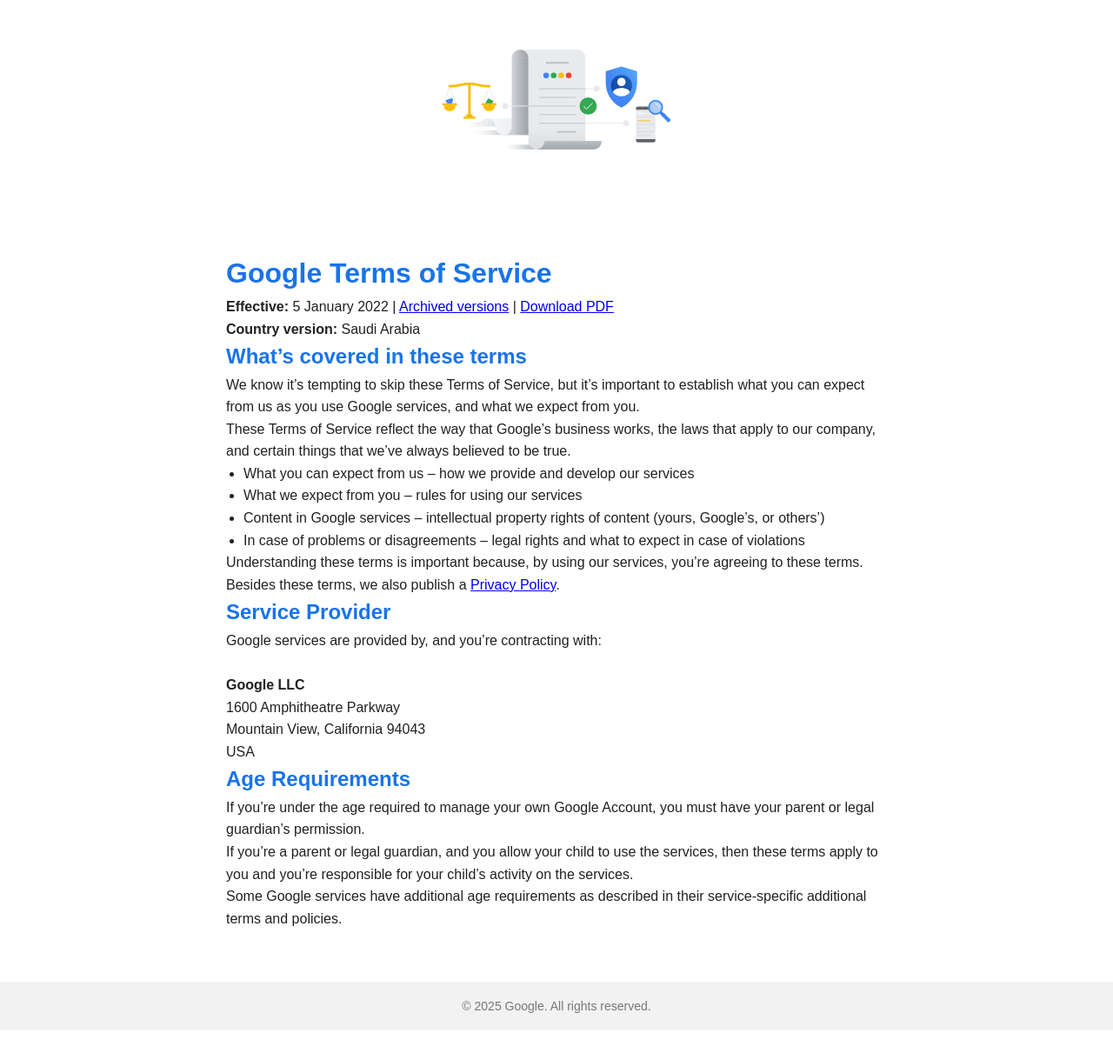
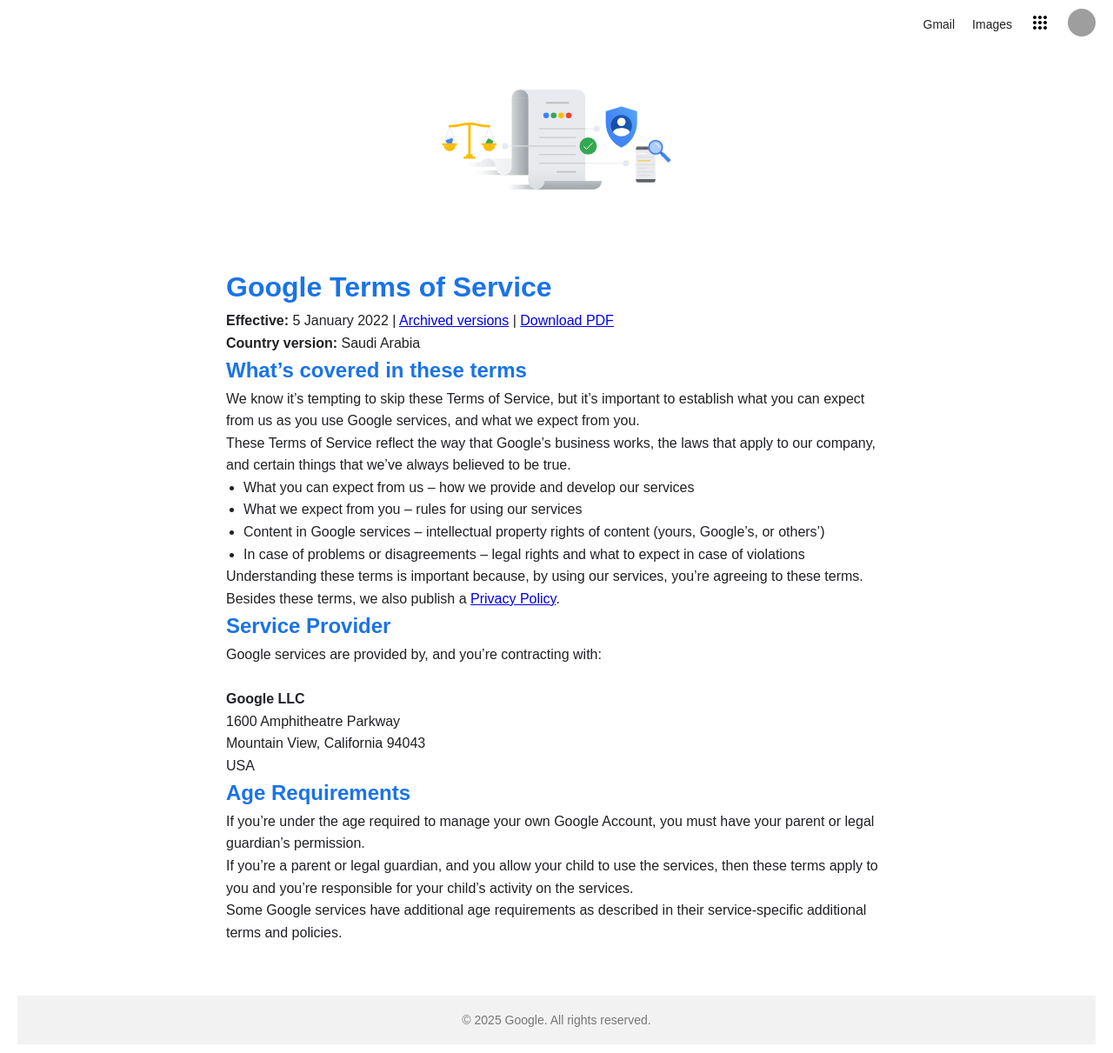
Before and after one commit to T-Python-25-June-15/LAB-Django-Templates-Resolving-URLS-Static, a Django app: template GoogleSearch/main_app/templates/main_app/terms.html in a window 1280 px wide. Shown: the whole page at 87% size. Before the commit the page ends 1185 px from the top, so only its background shows below. Run offline with Django 5.2, Linux system fonts and the light colour scheme; the template is opened without the code that fills it, so the values that code supplies are empty; grey boxes are pictures that could not be loaded.

Commit message:
Compelet

```diff
--- a/GoogleSearch/main_app/templates/main_app/terms.html
+++ b/GoogleSearch/main_app/templates/main_app/terms.html
@@ -9,6 +9,43 @@
   <link rel="stylesheet" href="{% static 'main_app/style.css' %}">
 
   <style>
+    header {
+    padding: 10px 20px;
+}
+
+nav ul {
+    list-style: none;
+    display: flex;
+    justify-content: flex-end;
+    align-items: center;
+    gap: 20px;
+}
+
+nav a {
+    text-decoration: none;
+    color: #202124;
+    font-size: 14px;
+    transition: color 0.2s ease;
+}
+
+nav a:hover {
+    text-decoration: underline;
+    color: #1a73e8;
+}
+
+.menu-button {
+    width: 24px;
+    height: 24px;
+    cursor: pointer;
+}
+
+.profile-pic {
+    width: 32px;
+    height: 32px;
+    border-radius: 50%;
+    cursor: pointer;
+}
+
     .terms-container {
       max-width: 800px;
       margin: 40px auto;
@@ -42,6 +79,21 @@
   </style>
 </head>
 <body>
+<header>
+  <nav>
+        <ul>
+            <li><a href="#">Gmail</a></li>
+            <li><a href="#">Images</a></li>
+            <li class="menu-bg">
+                <img class="menu-button" src="{% static 'resources/menu.png' %}" alt="menu-button">
+            </li>
+            <li>
+                <img class="profile-pic" src="https://ssl.gstatic.com/images/branding/product/1x/avatar_circle_blue_512dp.png" alt="profile-pic">
+            </li>
+        </ul>
+    </nav>
+
+
   <img src="{% static 'resources/tos_main_illustration.svg' %}" alt="Terms illustration" class="tos-image">
 
   <div class="terms-container">
@@ -94,6 +146,7 @@
   <footer>
     &copy; 2025 Google. All rights reserved.
   </footer>
+  </header>
 
 </body>
 </html>
```
